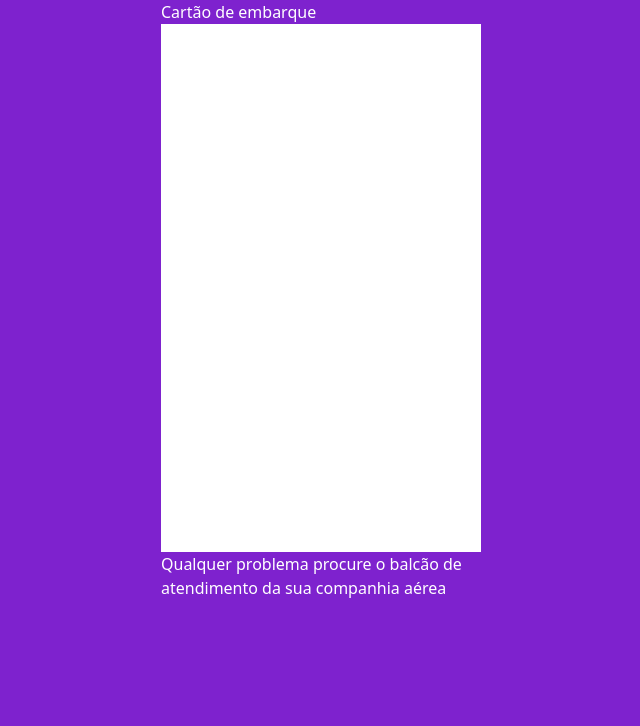
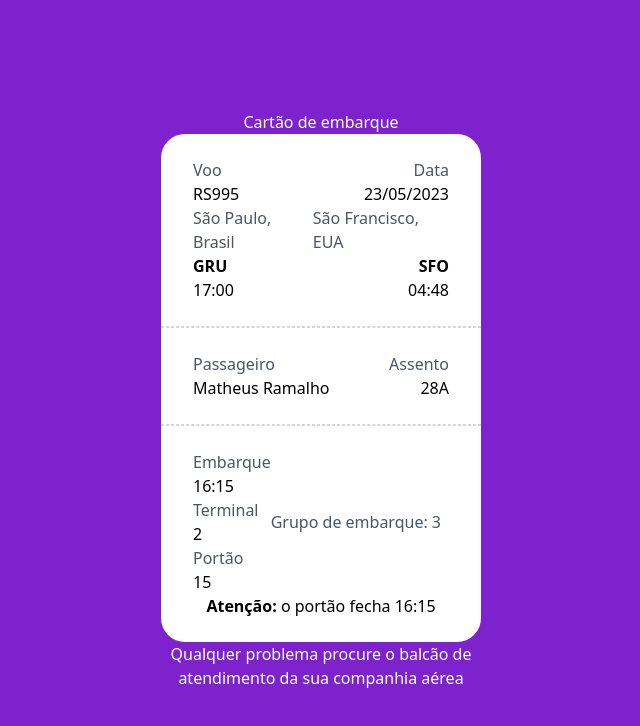
Before and after one commit to MatheusRamalho/boarding-pass, a React (Vite) app: page / in a window 1280 px wide. Shown: the top 726 px of the page, without its empty margins (319-959 px from the left). Built offline with nearby package versions, Linux system fonts and the light colour scheme.

Commit message:
feat: criando component de ticket

```diff
--- a/src/App.tsx
+++ b/src/App.tsx
@@ -4,7 +4,7 @@ import { Ticket } from "./components/Ticket";
 
 export const App = () => {
 	return (
-		<main className="flex items-center justify-center">
+		<main className="w-full h-screen flex items-center justify-center">
 			<Ticket.Root>
 				<Ticket.Title
 					title="Cartão de embarque"
@@ -24,10 +24,14 @@ export const App = () => {
 						landingTime="04:48"
 					/>
 
+					<Ticket.Divider />
+
 					<Ticket.PassengerInfo
 						passenger="Matheus Ramalho"
 						seat="28A"
 					/>
+
+					<Ticket.Divider />
 
 					<Ticket.BoardingInfo
 						boardingTime="16:15"
--- a/src/components/Ticket/BoardingInfo/BoardingInfo.tsx
+++ b/src/components/Ticket/BoardingInfo/BoardingInfo.tsx
@@ -2,34 +2,34 @@ import { TicketBoardingInfoProps } from "./BoardingInfo.types";
 
 export const TicketBoardingInfo = ({ boardingTime, terminal, gate, boardingGroup }: TicketBoardingInfoProps) => {
     return (
-        <div className="">
-            <div className="">
+        <div className="bg-white py-6 px-8 rounded-b-3xl">
+            <div className="flex">
                 <div className="">
                     <div className="">
-                        <span> Embarque </span>
-                        <p> {boardingTime} </p>
+                        <span className="text-gray-600"> Embarque </span>
+                        <p className="text-black"> {boardingTime} </p>
                     </div>
 
                     <div className="">
-                        <span> Terminal </span>
-                        <p> {terminal} </p>
+                        <span className="text-gray-600"> Terminal </span>
+                        <p className="text-black"> {terminal} </p>
                     </div>
 
                     <div className="">
-                        <span> Portão </span>
-                        <p> {gate} </p>
+                        <span className="text-gray-600"> Portão </span>
+                        <p className="text-black"> {gate} </p>
                     </div>
                 </div>
 
-                <div className="">
+                <div className="flex items-center justify-center">
                     {/* QR code */}
 
-                    <span className=""> Grupo de embarque: {boardingGroup} </span>
+                    <span className="text-gray-600"> Grupo de embarque: {boardingGroup} </span>
                 </div>
             </div>
 
-            <div className="">
-                <p>
+            <div className="flex items-center justify-center">
+                <p className="text-black">
                     <strong> Atenção: </strong>
                     o portão fecha {boardingTime}
                 </p>
--- a/src/components/Ticket/Content/Content.tsx
+++ b/src/components/Ticket/Content/Content.tsx
@@ -2,7 +2,7 @@ import { TicketContentProps } from "./Content.types";
 
 export const TicketContent = ({ children }: TicketContentProps) => {
     return (
-        <article className="w-full bg-white">
+        <article className="w-full ">
             {children}
         </article>
     );
--- /dev/null
+++ b/src/components/Ticket/Divider/Divider.tsx
@@ -0,0 +1,5 @@
+export const TicketDivider = () => {
+    return (
+        <div className="bg-white border border-dashed border-gray-300" />
+    );
+}
--- a/src/components/Ticket/FlightInfo/FlightInfo.tsx
+++ b/src/components/Ticket/FlightInfo/FlightInfo.tsx
@@ -2,32 +2,58 @@ import { TicketFlightInfoProps } from "./FlightInfo.types";
 
 export const TicketFlightInfo = ({ flight, flightDate, boardingCity, boardingAcronym, boardingTime, landingCity, landingAcronym, landingTime }: TicketFlightInfoProps) => {
     return (
-        <div className="">
-            <div className="">
-                <div className="">
-                    <span> Voo </span>
-                    <p> {flight} </p>
+        <div className="bg-white py-6 px-8 rounded-t-3xl">
+            <div className="flex items-center justify-between">
+                <div className="flex flex-col items-start">
+                    <span className="text-gray-600">
+                        Voo
+                    </span>
+
+                    <p className="text-black">
+                        {flight}
+                    </p>
                 </div>
 
-                <div className="">
-                    <span> Data </span>
-                    <p> {flightDate} </p>
+                <div className="flex flex-col items-end">
+                    <span className="text-gray-600">
+                        Data
+                    </span>
+
+                    <p className="text-black">
+                        {flightDate}
+                    </p>
                 </div>
             </div>
 
-            <div className="">
-                <div className="">
-                    <span> {boardingCity} </span>
-                    <h4> {boardingAcronym} </h4>
-                    <p> {boardingTime} </p>
+            <div className="flex items-end justify-between">
+                <div className="flex flex-col items-start">
+                    <span className="text-gray-600">
+                        {boardingCity}
+                    </span>
+
+                    <h4 className="font-black uppercase text-black">
+                        {boardingAcronym}
+                    </h4>
+
+                    <p className="text-black uppercase">
+                        {boardingTime}
+                    </p>
                 </div>
 
                 <span className="icon" />
 
-                <div className="">
-                    <span> {landingCity} </span>
-                    <h4> {landingAcronym} </h4>
-                    <p> {landingTime} </p>
+                <div className="flex flex-col items-end">
+                    <span className="text-gray-600">
+                        {landingCity}
+                    </span>
+
+                    <h4 className="font-black uppercase text-black">
+                        {landingAcronym}
+                    </h4>
+
+                    <p className="text-black">
+                        {landingTime}
+                    </p>
                 </div>
             </div>
         </div>
--- a/src/components/Ticket/PassengerInfo/PassengerInfo.tsx
+++ b/src/components/Ticket/PassengerInfo/PassengerInfo.tsx
@@ -2,18 +2,18 @@ import { TicketPassengerInfoProps } from "./PassengerInfo.types";
 
 export const TicketPassengerInfo = ({ passenger, seat }: TicketPassengerInfoProps) => {
     return (
-        <div className="">
-            <div className="">
-                <p> Passageiro </p>
-                <p>
-                    <strong> {passenger} </strong>
+        <div className="bg-white py-6 px-8 flex items-center justify-between">
+            <div className="flex flex-col items-start">
+                <span className="text-gray-600"> Passageiro </span>
+                <p className="text-black">
+                    {passenger}
                 </p>
             </div>
 
-            <div className="">
-                <p> Assento </p>
-                <p>
-                    <strong> {seat} </strong>
+            <div className="flex flex-col items-end">
+                <span className="text-gray-600"> Assento </span>
+                <p className="text-black">
+                    {seat}
                 </p>
             </div>
         </div>
--- a/src/components/Ticket/Text/Text.tsx
+++ b/src/components/Ticket/Text/Text.tsx
@@ -2,7 +2,7 @@ import { TicketTextProps } from "./Text.types";
 
 export const TicketText = ({ text }: TicketTextProps) => {
     return (
-        <p className="">
+        <p className="text-center">
             {text}
         </p>
     );
--- a/src/components/Ticket/Title/Title.tsx
+++ b/src/components/Ticket/Title/Title.tsx
@@ -2,7 +2,7 @@ import { TicketTitleProps } from "./Title.types";
 
 export const TicketTitle = ({ title }: TicketTitleProps) => {
     return (
-        <h2 className="">
+        <h2 className="text-center">
             {title}
         </h2>
     );
--- a/src/components/Ticket/index.tsx
+++ b/src/components/Ticket/index.tsx
@@ -5,6 +5,7 @@ import { TicketContent } from "./Content/Content";
 import { TicketFlightInfo } from "./FlightInfo/FlightInfo";
 import { TicketBoardingInfo } from "./BoardingInfo/BoardingInfo";
 import { TicketPassengerInfo } from "./PassengerInfo/PassengerInfo";
+import { TicketDivider } from "./Divider/Divider";
 
 export const Ticket = {
     Root: TicketRoot,
@@ -14,4 +15,5 @@ export const Ticket = {
     FlightInfo: TicketFlightInfo,
     BoardingInfo: TicketBoardingInfo,
     PassengerInfo: TicketPassengerInfo,
+    Divider: TicketDivider,
 }
```
